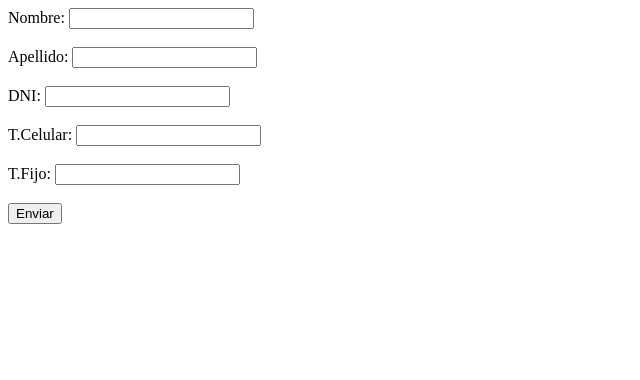
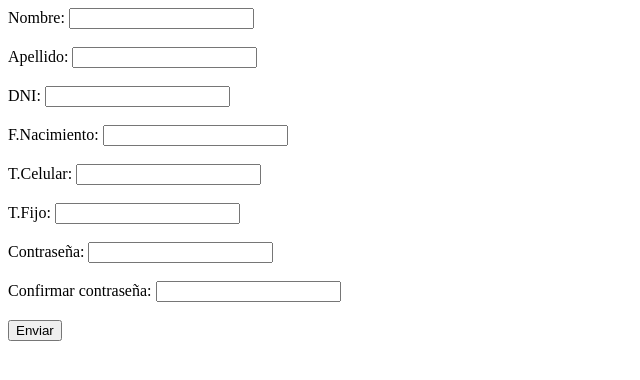
Before and after one commit to RuthMeryCardenas/Leccion26-EJG-RegEx, a plain HTML site: page index.html in a window 1280 px wide. Shown: the whole page, without its empty margins (0-640 px from the left). Drawn offline with Linux system fonts and the light colour scheme.

Commit message:
index-validaciones 2

```diff
--- a/index.html
+++ b/index.html
@@ -10,7 +10,7 @@
   <div id="main-container" class="main-container">
     <form id="form-1" class="">
       <label for="name">Nombre:</label>
-      <input id="name" type="text" required pattern="[A-Z]{1}[a-z]+" title="La primera letra debe ser mayúscula">
+      <input id="name" type="text" required pattern="[A-Z][a-z]+" title="La primera letra debe ser mayúscula">
       <br>
       <br>
       <label for="lastName">Apellido:</label>
@@ -21,16 +21,24 @@
       <input id="dni" type="text" required pattern="[0-9]{8}" title="Debe tener 8 dígitos">
       <br>
       <br>
+      <label for="birthDate">F.Nacimiento:</label>
+      <input id="birthDate" type="text" required>
+      <br>
+      <br>
       <label for="mobile-phone">T.Celular:</label>
       <input id="mobile-phone" type="text" required pattern="9[0-9]{8}" title="Debe empezar con 9 y tener 9 dígitos">
       <br>
       <br>
       <label for="home-phone">T.Fijo:</label>
       <input id="home-phone" type="text" required pattern="[0-9]{7}" title="7 dígitos">
-      <!-- <label for="birthDate">F.Nacimiento:</label>
-      <input id="birthDate" type="date" required> -->
-      <!-- <label for=""></label>
-      <input id="" ype="text"> -->
+      <br>
+      <br>
+      <label for="password">Contraseña:</label>
+      <input id="password" type="password" required>
+      <br>
+      <br>
+      <label for="confirm-password">Confirmar contraseña:</label>
+      <input id="confirm-password" type="password" required>
       <br>
       <br>
       <button type="submit" name="button">Enviar</button>
```
